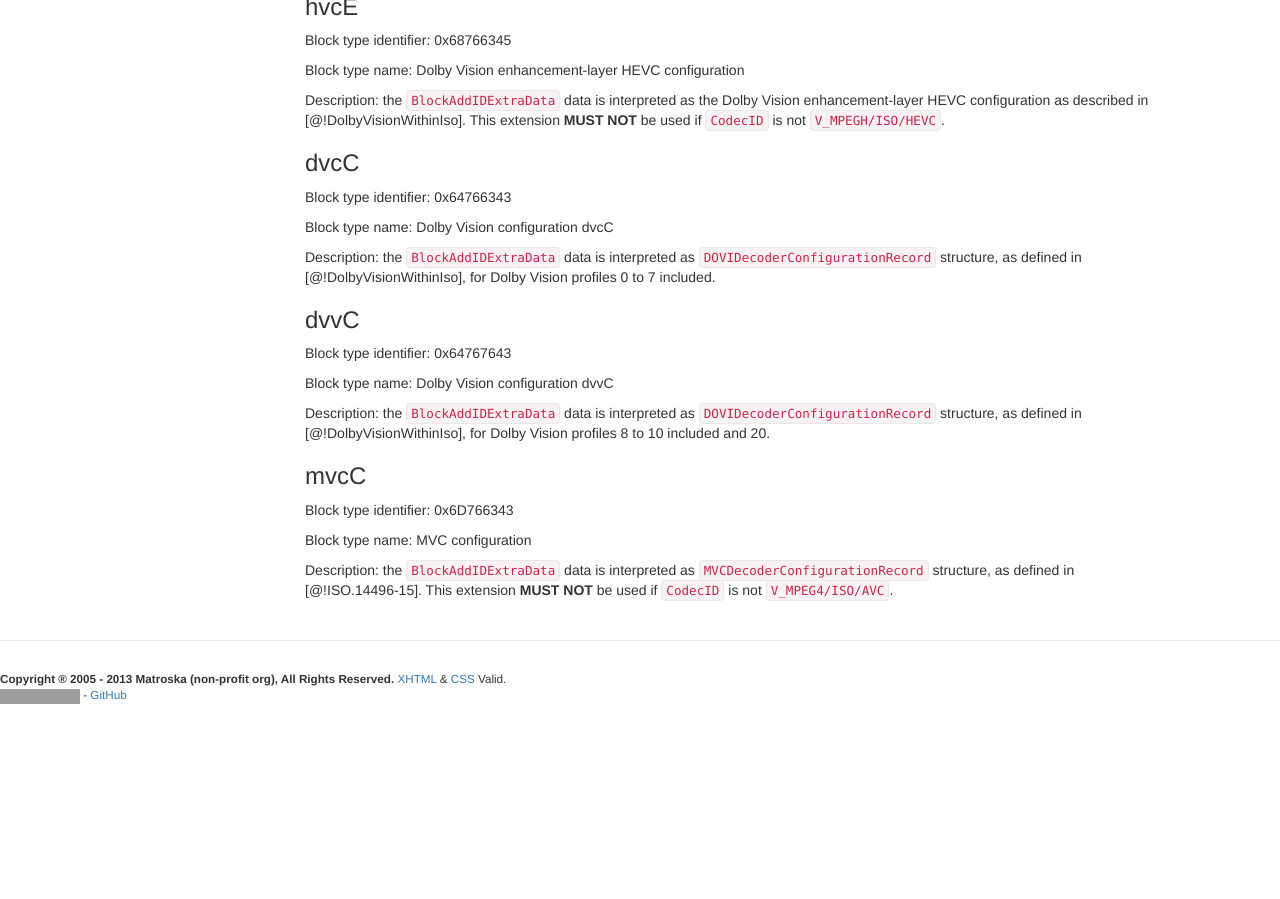
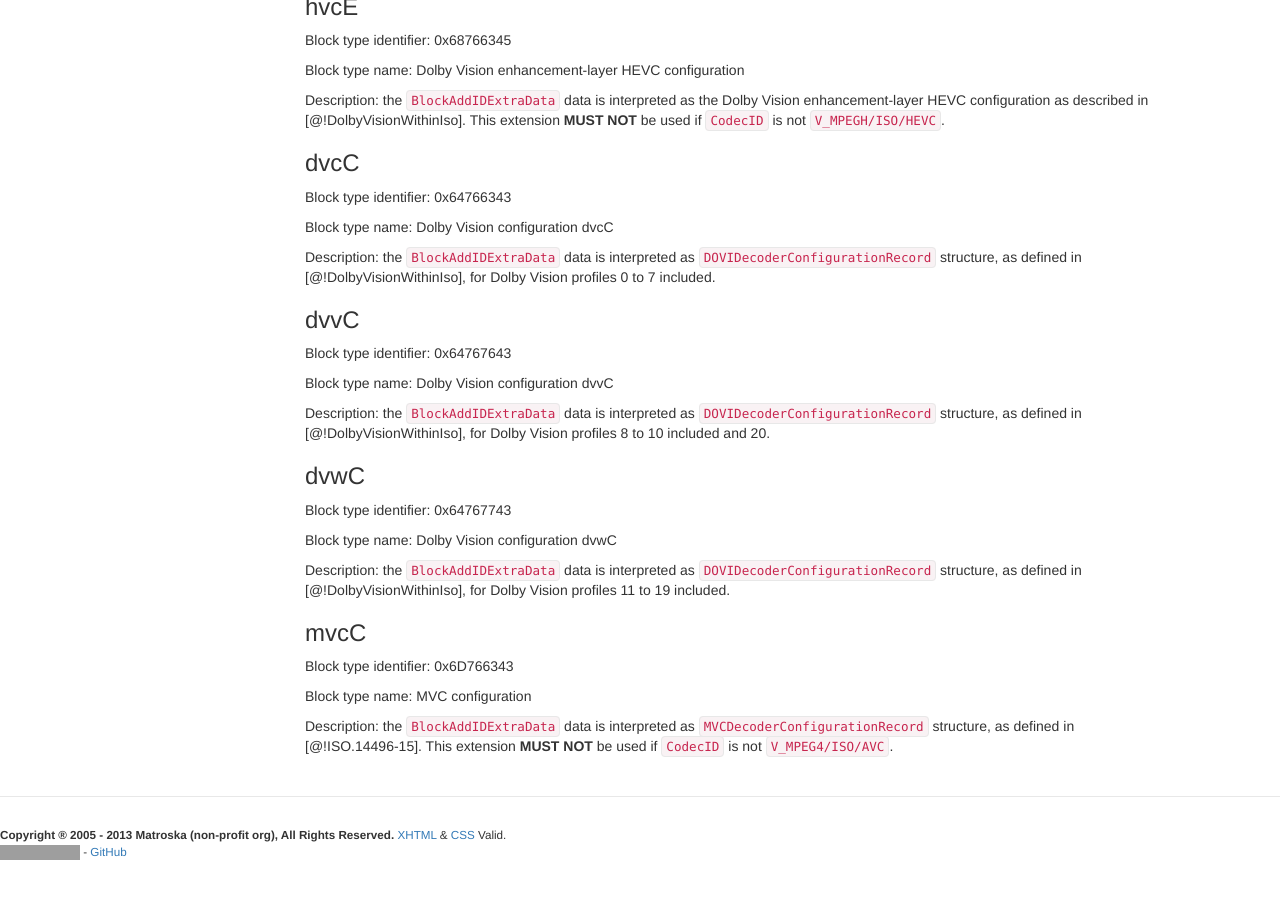
Before and after one commit to ietf-wg-cellar/matroska-specification, a Jekyll site: the page built from codec_specs.md, in a window 1280 px wide and 900 px high, scrolled down 19969 px. Built offline with Jekyll 4.4.1, drawn with Linux system fonts in a browser that asks for light colours; our own code applies the rules of GitHub Pages for plain Markdown files; before the commit the page ends 20713 px from its top, so only the background shows below that; grey boxes are pictures that could not be loaded.

Commit message:
add Dolby Vision configuration dvwC BlockAddIDType

```diff
--- a/codec_specs.md
+++ b/codec_specs.md
@@ -1177,6 +1177,15 @@ Block type name: Dolby Vision configuration dvvC
 Description: the `BlockAddIDExtraData` data is interpreted as `DOVIDecoderConfigurationRecord` structure, as defined in [@!DolbyVisionWithinIso],
 for Dolby Vision profiles 8 to 10 included and 20.
 
+### dvwC
+
+Block type identifier: 0x64767743
+
+Block type name: Dolby Vision configuration dvwC
+
+Description: the `BlockAddIDExtraData` data is interpreted as `DOVIDecoderConfigurationRecord` structure, as defined in [@!DolbyVisionWithinIso],
+for Dolby Vision profiles 11 to 19 included.
+
 ### mvcC
 
 Block type identifier: 0x6D766343
```
Also changed, not shown: codec_iana.md (+1 -0 lines).
